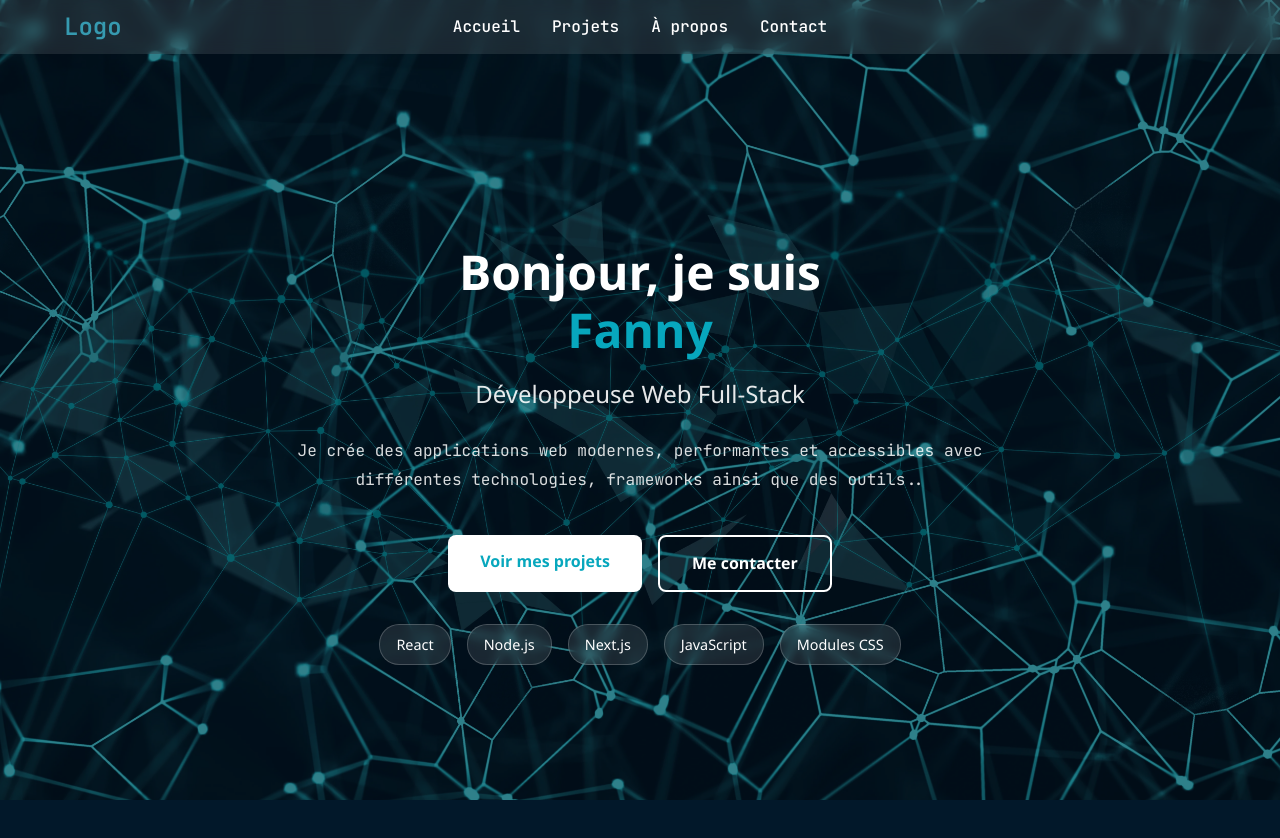
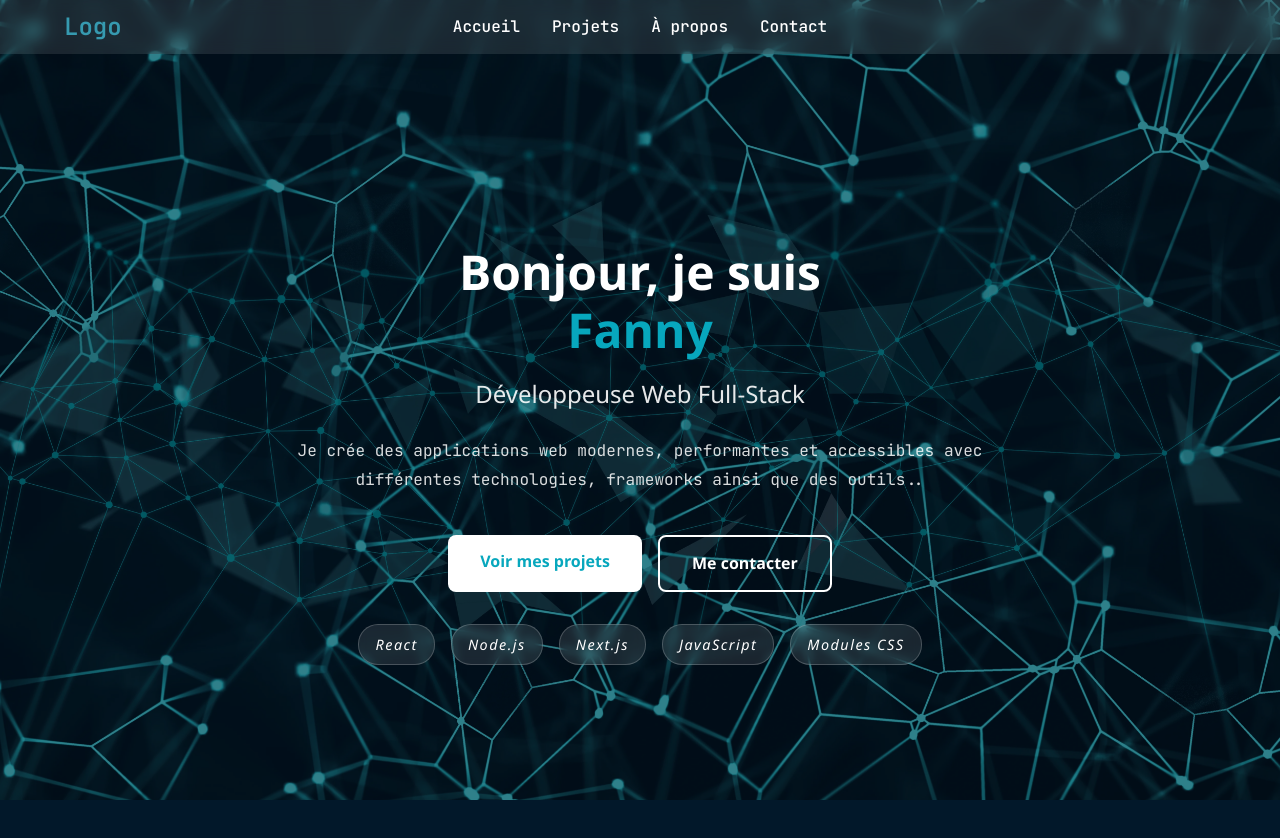
Before and after one commit to fannysaez/startNextJs, a Next.js app: page / in a window 1280 px wide. Shown: the top 838 px of the page. Built offline with nearby package versions, Linux system fonts and the light colour scheme.

Commit message:
components(Tag.css): ajustement style pour les tags

```diff
--- a/components/Tag/Tag.module.css
+++ b/components/Tag/Tag.module.css
@@ -8,9 +8,12 @@
     font-weight: 500;
     backdrop-filter: blur(5px);
     transition: all 0.3s ease;
+    font-style: italic;
+    letter-spacing: 1.5px;
 }
 
 .tag:hover {
     background: rgba(255, 255, 255, 0.2);
     transform: translateY(-2px);
+    color: #07a7bd
 }
```
